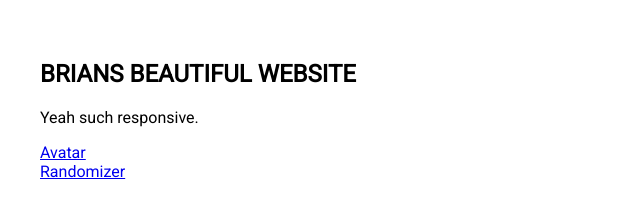
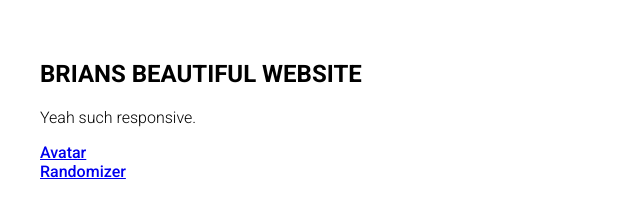
Before and after one commit to bressler1995/carlofabyss.github.io, a plain HTML site: page index.html in a window 1280 px wide. Shown: the whole page, without its empty margins (0-640 px from the left). Drawn offline with Linux system fonts and the light colour scheme.

Commit message:
Fix missing fonts

```diff
--- a/index.html
+++ b/index.html
@@ -4,7 +4,7 @@
         <meta name="viewport" content="width=device-width, initial-scale=1.0">
         <title>Brians beautiful website</title>
         <link rel="stylesheet" type="text/css" href="style.css">
-        <link href="https://fonts.googleapis.com/css?family=Roboto&display=swap" rel="stylesheet">
+        <link href="https://fonts.googleapis.com/css?family=Roboto:300,500,700&display=swap" rel="stylesheet">
     </head>
     <body>
         <h2>Brians beautiful website</h2>
--- a/style.css
+++ b/style.css
@@ -8,12 +8,12 @@ body, html {
 }
 
 h1, .h1, h2, .h2 {
-    font-weight: 800;
+    font-weight: 700;
     text-transform: uppercase;
 }
 
 h3, .h3, h4, .h4 {
-    font-weight:600;
+    font-weight:500;
 }
 
 p {
```
